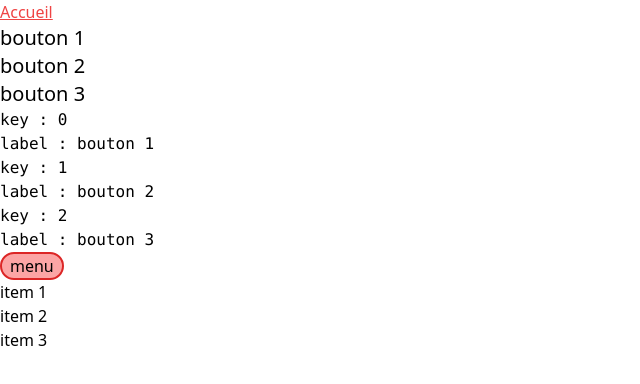
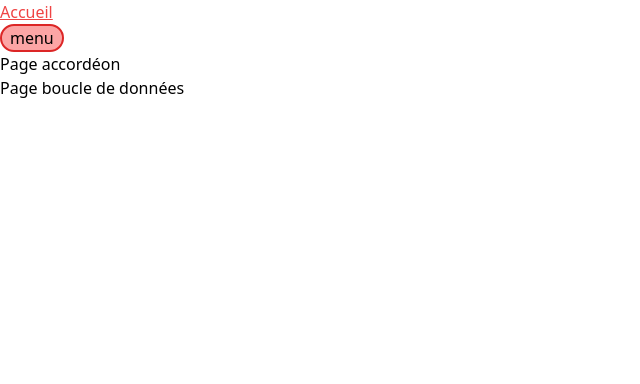
Before and after one commit to MMI-SAE-203/r213-2024-pracht-tp1-NathannSchwarz, a Vue app: page / in a window 1280 px wide. Shown: the top 384 px of the page, without its empty margins (0-640 px from the left). Built offline with nearby package versions, Linux system fonts and the light colour scheme.

Commit message:
création de page dédié avec les routerlink

```diff
--- a/src/App.vue
+++ b/src/App.vue
@@ -22,12 +22,6 @@ const menuIsOpen = ref(true)
         </li>
       </ul>
     </nav>
-  </header>
-  <RouterView v-slot="{ Component }">
-    <Suspense>
-      <component :is="Component" />
-    </Suspense>
-  </RouterView>
 
     <button @pointerdown="menuIsOpen = !menuIsOpen"
     aria-controls="mainNav"
@@ -44,10 +38,21 @@ const menuIsOpen = ref(true)
       >
       <nav v-show="menuIsOpen" id="mainNav" >
         <ul>
-      <li><a href="#">item 1</a></li>
-      <li><a href="#">item 2</a></li>
-      <li><a href="#">item 3</a></li>
+          <li>
+            <RouterLink to="/accordeon">Page accordéon</RouterLink>
+          </li>
+          <li>
+            <RouterLink to="/boucle">Page boucle de données</RouterLink>
+          </li>
         </ul>
       </nav>
     </Transition>
+  </header>
+  <RouterView v-slot="{ Component }">
+    <Suspense>
+      <component :is="Component" />
+    </Suspense>
+  </RouterView>
+
+
 </template>
--- /dev/null
+++ b/src/pages/accordeon.vue
@@ -0,0 +1,31 @@
+<script setup lang="ts">
+
+import { ref } from 'vue';
+
+  const maVar = ref(1)
+
+  const sectionOpen = ref(0)
+
+
+</script>
+
+<template>
+
+  <section>
+
+    <button class="text-xl" @pointerdown="sectionOpen = sectionOpen === 1 ? 0 : 1 ">bouton 1</button>
+    <p v-show="sectionOpen === 1">Lorem ipsum dolor sit amet consectetur adipisicing elit. Eveniet ad molestiae unde debitis aperiam quaerat consectetur, nulla, facere nisi voluptatum explicabo adipisci optio? Magnam unde inventore quas ratione dolore nostrum.</p>
+  </section>
+  <section>
+    <button class="text-xl" @pointerdown="sectionOpen = sectionOpen === 2 ? 0 : 2 " >bouton 2</button>
+    <p v-show="sectionOpen === 2">Reiciendis deserunt nobis quos, eveniet iusto inventore consequuntur eos, voluptatibus magni dicta accusamus alias optio reprehenderit ratione quo modi doloremque soluta placeat voluptate repudiandae eaque praesentium. Vel non distinctio tempore.</p>
+  </section>
+  <section>
+    <button class="text-xl" @pointerdown="sectionOpen = sectionOpen === 3 ? 0 : 3">bouton 3</button>
+    <p v-show="sectionOpen === 3">Obcaecati, et accusantium? Quaerat dolore fuga reprehenderit nemo inventore? Ex veritatis repellat delectus quo nostrum reprehenderit inventore quisquam architecto id non quos mollitia, minus tenetur neque! Ex quam pariatur voluptatum.</p>
+  </section>
+
+
+
+
+</template>
--- /dev/null
+++ b/src/pages/boucle.vue
@@ -0,0 +1,29 @@
+<script setup lang="ts">
+
+import { ref } from 'vue';
+
+  const sectionsData = [
+  {
+    label: 'bouton 1',
+    texte: 'Bouton uno'
+  },
+  {
+    label: 'bouton 2',
+    texte: 'Ceci est le bouton 2 !'
+  },
+  {
+    label: 'bouton 3',
+    texte: 'Ceci est le bouton 3 !'
+  }
+]
+const sectionOpen1 = ref(50)
+
+</script>
+
+<template>
+    <section v-for="({ label, texte }, key) of sectionsData" :key="key">
+        <pre class="font-mono">key : {{ key }}</pre>
+        <pre @pointerdown="sectionOpen1 = sectionOpen1 === key ? 50 : key" class="font-mono">label : {{ label }}</pre>
+        <pre  v-show="sectionOpen1 === key" class="font-mono">texte : {{ texte }}</pre>
+    </section>
+</template>
--- a/src/pages/index.vue
+++ b/src/pages/index.vue
@@ -6,45 +6,14 @@ import { ref } from 'vue';
 
   const sectionOpen = ref(0)
 
-  const sectionsData = [
-  {
-    label: 'bouton 1',
-    texte: 'Bouton uno'
-  },
-  {
-    label: 'bouton 2',
-    texte: 'Ceci est le bouton 2 !'
-  },
-  {
-    label: 'bouton 3',
-    texte: 'Ceci est le bouton 3 !'
-  }
-]
-const sectionOpen1 = ref(50)
 
 </script>
 
 <template>
 
-  <section>
-
-    <button class="text-xl" @pointerdown="sectionOpen = sectionOpen === 1 ? 0 : 1 ">bouton 1</button>
-    <p v-show="sectionOpen === 1">Lorem ipsum dolor sit amet consectetur adipisicing elit. Eveniet ad molestiae unde debitis aperiam quaerat consectetur, nulla, facere nisi voluptatum explicabo adipisci optio? Magnam unde inventore quas ratione dolore nostrum.</p>
-  </section>
-  <section>
-    <button class="text-xl" @pointerdown="sectionOpen = sectionOpen === 2 ? 0 : 2 " >bouton 2</button>
-    <p v-show="sectionOpen === 2">Reiciendis deserunt nobis quos, eveniet iusto inventore consequuntur eos, voluptatibus magni dicta accusamus alias optio reprehenderit ratione quo modi doloremque soluta placeat voluptate repudiandae eaque praesentium. Vel non distinctio tempore.</p>
-  </section>
-  <section>
-    <button class="text-xl" @pointerdown="sectionOpen = sectionOpen === 3 ? 0 : 3">bouton 3</button>
-    <p v-show="sectionOpen === 3">Obcaecati, et accusantium? Quaerat dolore fuga reprehenderit nemo inventore? Ex veritatis repellat delectus quo nostrum reprehenderit inventore quisquam architecto id non quos mollitia, minus tenetur neque! Ex quam pariatur voluptatum.</p>
-  </section>
 
 
-  <section v-for="({ label, texte }, key) of sectionsData" :key="key">
-        <pre class="font-mono">key : {{ key }}</pre>
-        <pre @pointerdown="sectionOpen1 = sectionOpen1 === key ? 50 : key" class="font-mono">label : {{ label }}</pre>
-        <pre  v-show="sectionOpen1 === key" class="font-mono">texte : {{ texte }}</pre>
-    </section>
+
+
 
 </template>
```
Lines whose indentation alone changed are shown as unchanged.
